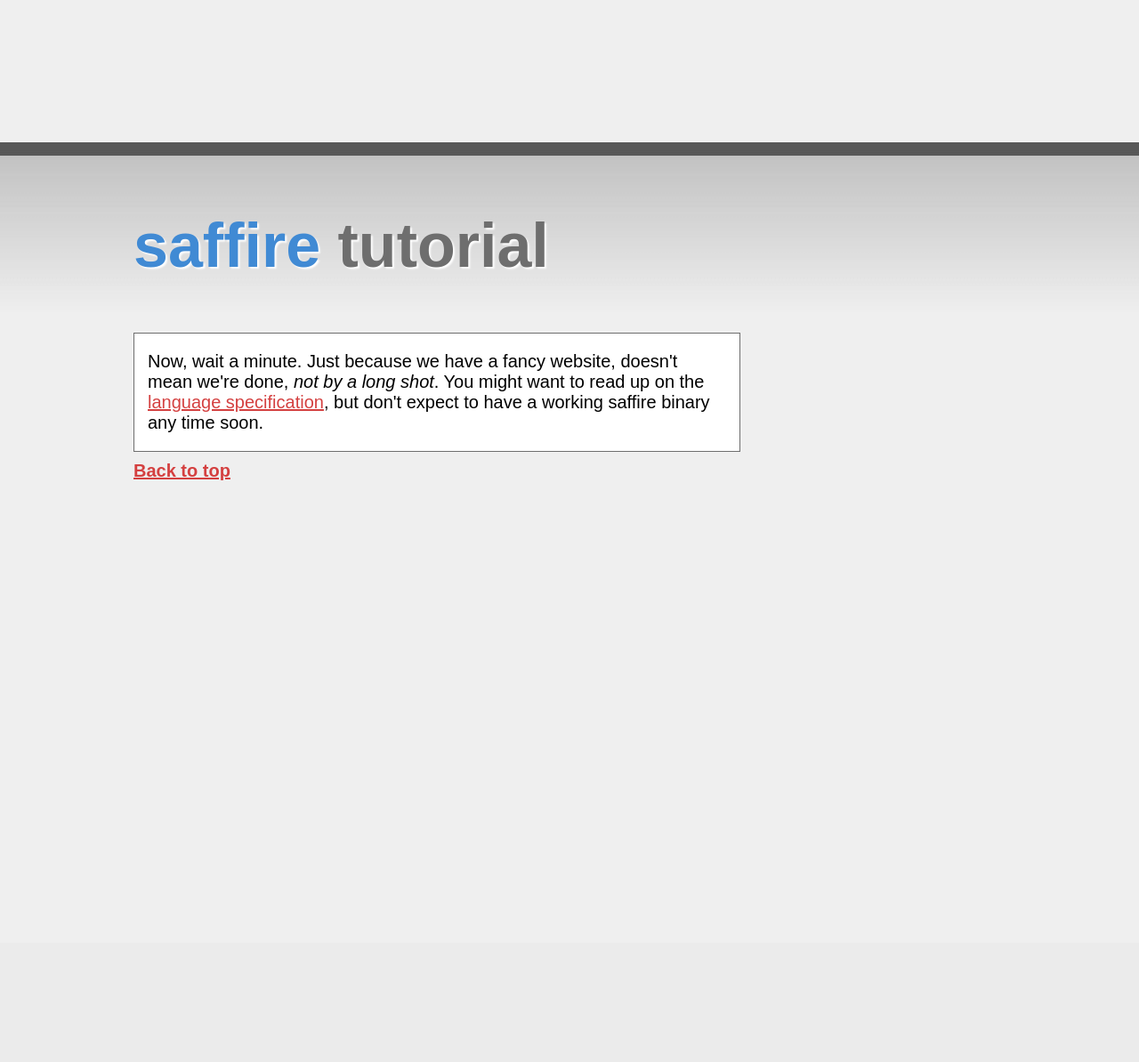
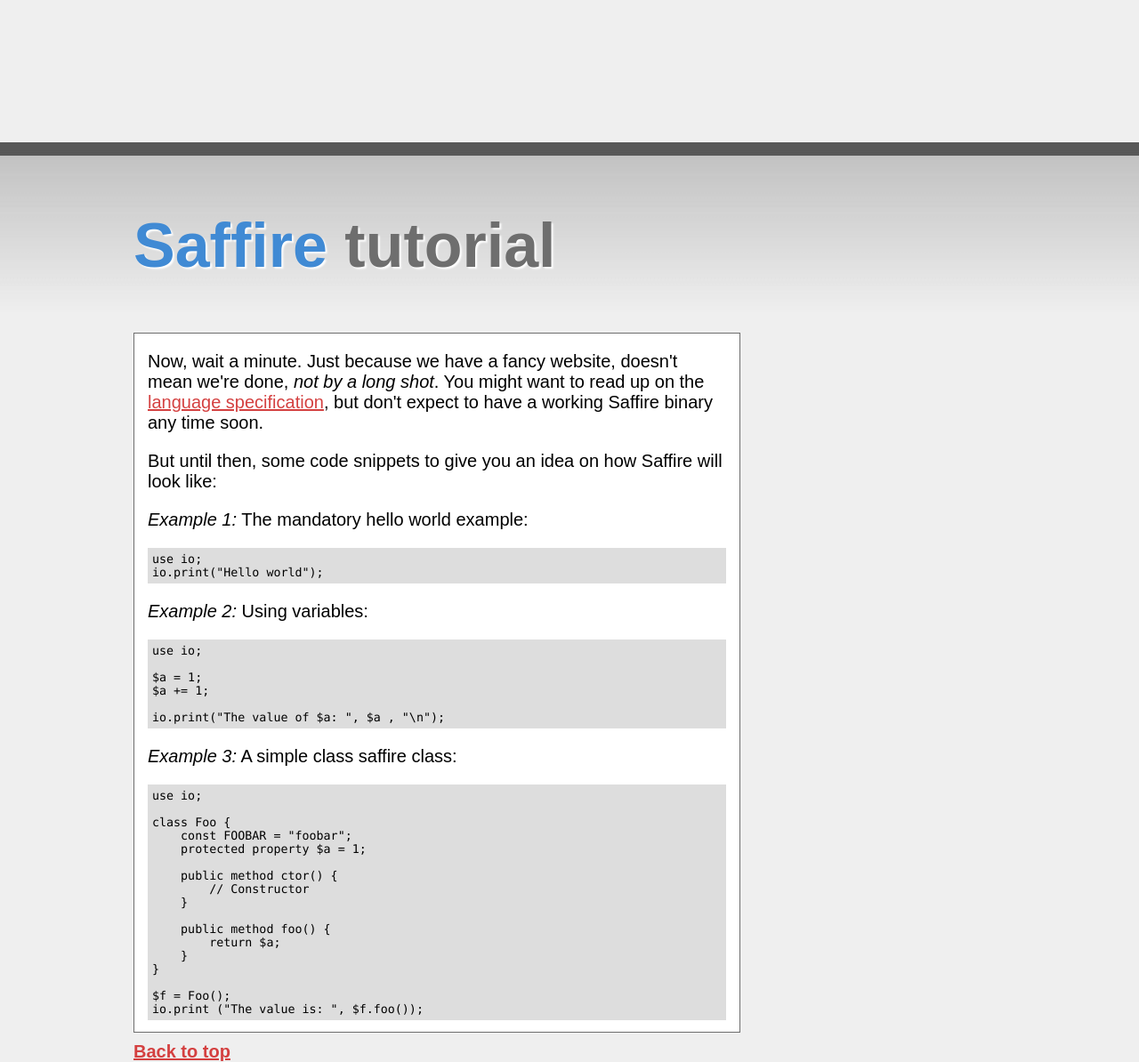
Before and after one commit to saffire/website, a PHP site: page / in a window 1280 px wide. Shown: the part 2440-3634 px from the top of the page at 89% size. Before the commit the page ends 2980 px from the top, so only its background shows below. Run offline with PHP 8.4, Linux system fonts and the light colour scheme; some web fonts are replaced.

Commit message:
Implemented some examples

```diff
--- a/httpdocs/index.html
+++ b/httpdocs/index.html
@@ -12,13 +12,13 @@
 	<article id="home">
 		<div class="content">
 			<header>
-				<h1><span>saffire</span> language</h1>
+				<h1><span>Saffire</span> language</h1>
 			</header>
 
 			<nav>
 				<ol id="actions">
 					<!-- <li><a href="">Download!</a></li> -->
-					<li><a href="#about">About saffire</a></li>
+					<li><a href="#about">About Saffire</a></li>
 					<li><a href="#tutorial">Tutorial</a></li>
 					<li><a href="http://spec.saffire-lang.org/">Language spec</a></li>
 					<li><a href="https://groups.google.com/forum/?fromgroups#!forum/saffire-internals">Mailing list</a></li>
@@ -33,7 +33,7 @@
 				<ul>
 					<li>Everything is an object.</li>
 					<li>Unicode support out of the box.</li>
-					<li>Operator overloading.</li>
+					<li>Operator and method overloading.</li>
 					<li>No global functions.</li>
 					<li class="blink">It is awesome.</li>
 				</ul>
@@ -43,7 +43,7 @@
 				on freenode, sign in to
 				<a href="https://groups.google.com/forum/?fromgroups#!forum/saffire-internals">our mailinglist</a>,
 				read the <a href="http://spec.saffire-lang.org/">language specification</a> so far,
-				and <a href="https://github.com/saffire/saffire">fork saffire on github</a>.
+				and <a href="https://github.com/saffire/saffire">fork Saffire on github</a>.
 				</p>
 
 				<p>If you want to know more about this fun project, click <a href="#about">about</a>.</p>
@@ -53,13 +53,13 @@
 
 	<article id="about">
 		<div class="content">
-			<h2><span>saffire</span> about</h2>
+			<h2><span>Saffire</span> about</h2>
 			<div class="block">
 				<p>Joshua Thijssen, looking for some fun, decided he wanted to learn more about Flex/Bison.
 				Very quickly he decided to create a parser that could actually parse PHP files, but when
 				reading up on the Zend Language Parser, he thought; "Wouldn't it be fun to have a language
 				that takes all the good things from Python, Ruby, and PHP, and mix them together?" Some other
-				people certainly thought so, and presto: <em>saffire</em> was born.</p>
+				people certainly thought so, and presto: <em>Saffire</em> was born.</p>
 
 				<p>The name Saffire is a hybrid between the English word Sapphire, and its Dutch counterpart Saffier.</p>
 			</div> <!-- .block -->
@@ -70,14 +70,53 @@
 
 	<article id="tutorial">
 		<div class="content">
-			<h2><span>saffire</span> tutorial</h2>
+			<h2><span>Saffire</span> tutorial</h2>
 			<div class="block">
 				<p>Now, wait a minute. Just because we have a fancy website,
 				doesn't mean we're done, <em>not by a long shot</em>. You might
 				want to read up on the <a href="http://spec.saffire-lang.org/">language
-				specification</a>, but don't expect to have a working saffire binary any time
+				specification</a>, but don't expect to have a working Saffire binary any time
 				soon.</p>
-			</div> <!-- .block -->
+
+                <p>But until then, some code snippets to give you an idea on how Saffire
+                will look like:</p>
+
+                <p><em>Example 1:</em> The mandatory hello world example:</p>
+                <pre class="code">
+use io;
+io.print("Hello world");</pre>
+
+                <p><em>Example 2:</em> Using variables:</p>
+                <pre class="code">
+use io;
+
+$a = 1;
+$a += 1;
+
+io.print("The value of $a: ", $a , "\n");</pre>
+
+                <p><em>Example 3:</em> A simple class saffire class:</p>
+                <pre class="code">
+use io;
+
+class Foo {
+    const FOOBAR = "foobar";
+    protected property $a = 1;
+
+    public method ctor() {
+        // Constructor
+    }
+
+    public method foo() {
+        return $a;
+    }
+}
+
+$f = Foo();
+io.print ("The value is: ", $f.foo());</pre>
+
+            </div> <!-- .block -->
+
 
 			<a href="#home" class="top">Back to top</a>
 		</div> <!-- .content -->
--- a/httpdocs/style.css
+++ b/httpdocs/style.css
@@ -69,10 +69,10 @@ h2 {
 	margin-right: 5px;
 }
 
-#code {
+.code {
 	font-family: "Lucida Console", "Monaco", monospace;
 	font-size: 10pt;
-	border: 1px solid #8AD440;
+    background-color: #dddddd;
 	padding: 5px;
 }
 
```
